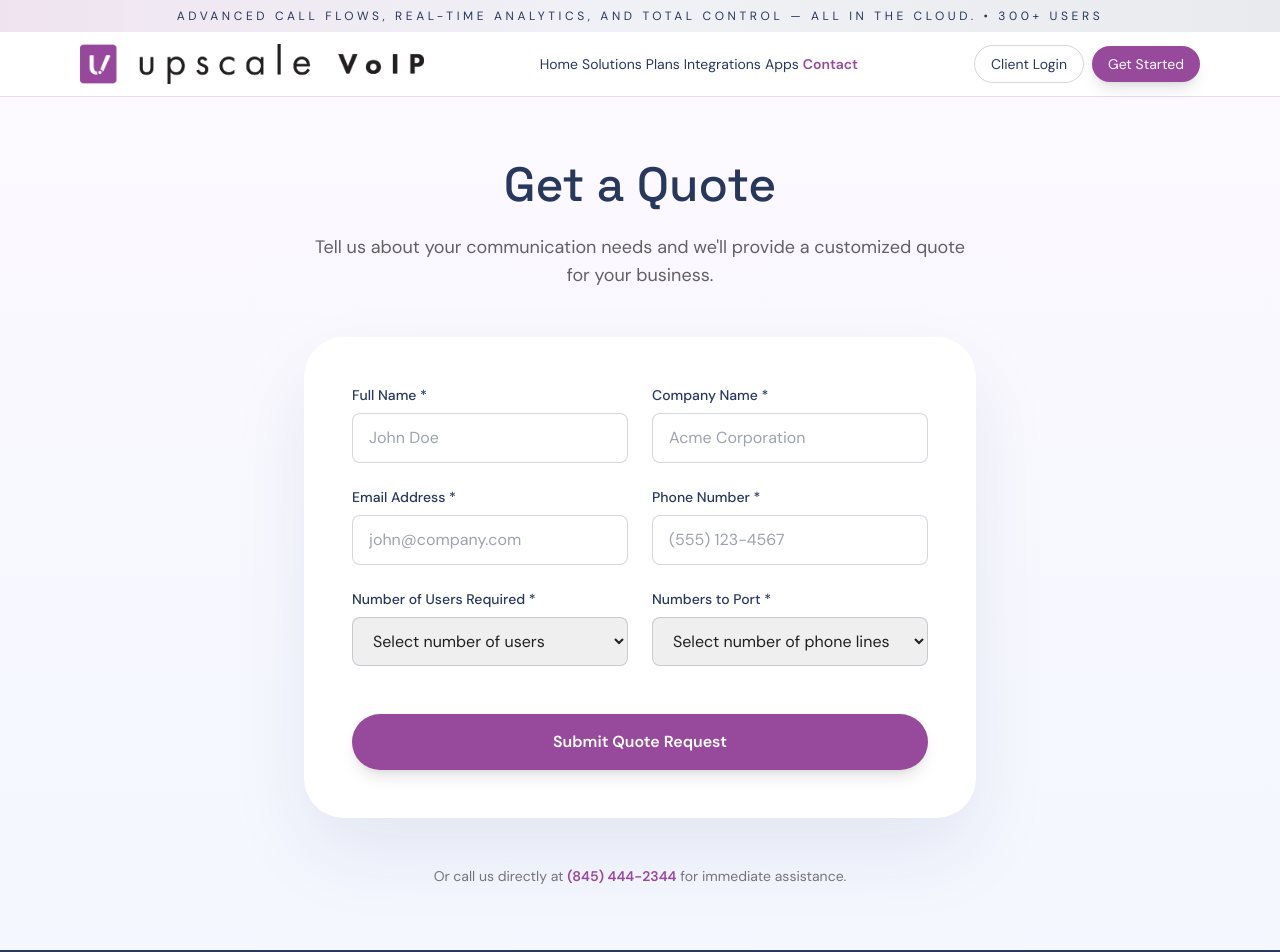
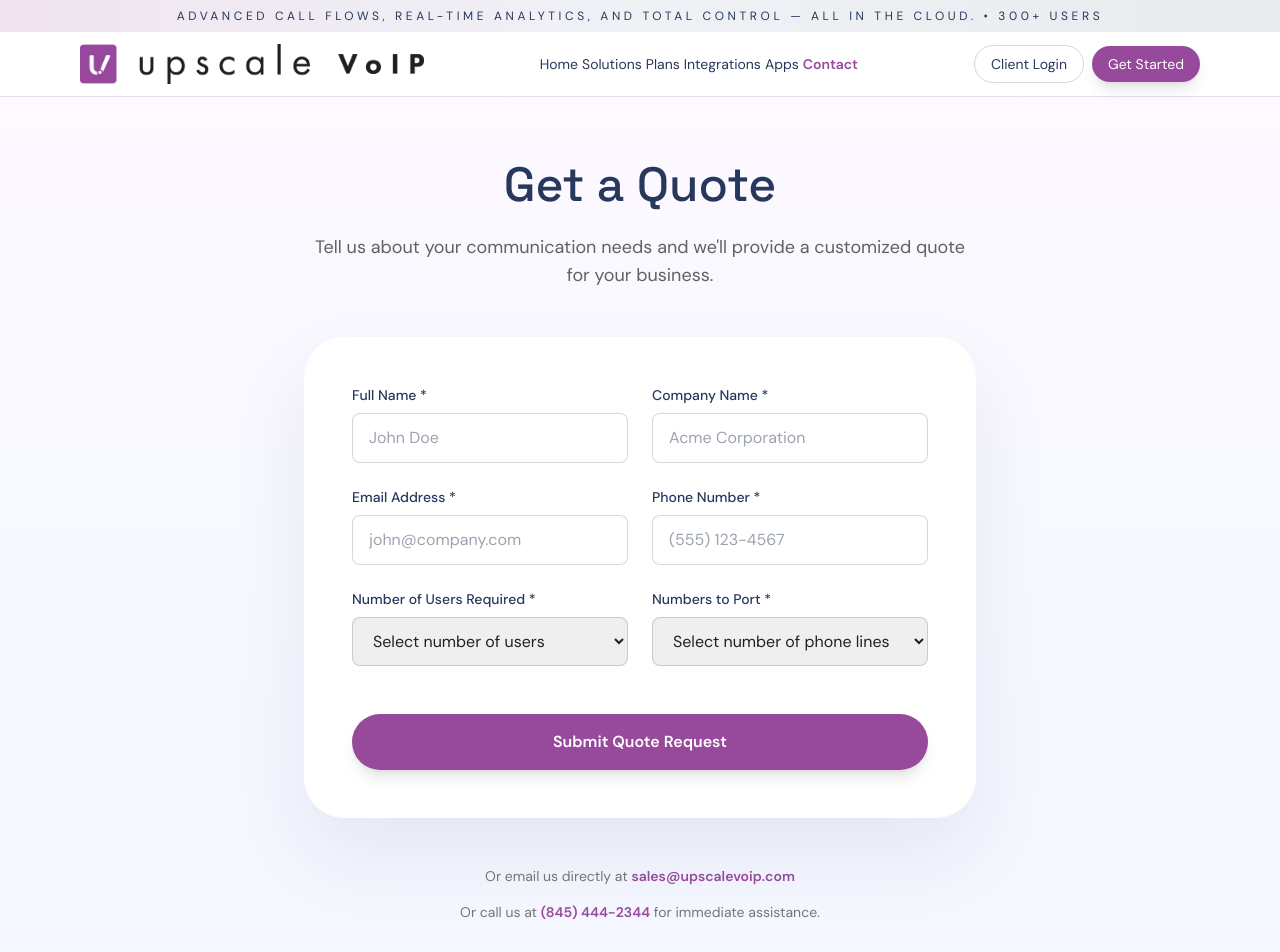
Before and after one commit to jriverasanz/upscale-voip-website, a React (Vite) app: page /upscale-voip-website/contact in a window 1280 px wide. Shown: the top 952 px of the page. Built offline with nearby package versions, Linux system fonts and the light colour scheme.

Commit message:
Add visible email link to contact page

```diff
--- a/src/pages/Contact.jsx
+++ b/src/pages/Contact.jsx
@@ -204,9 +204,18 @@ function Contact() {
             </form>
           </div>
 
-          <div className="mt-12 text-center">
+          <div className="mt-12 text-center space-y-4">
             <p className="text-brand-charcoal/60 text-sm">
-              Or call us directly at{" "}
+              Or email us directly at{" "}
+              <a
+                href="mailto:sales@upscalevoip.com"
+                className="text-brand-violet font-semibold hover:underline"
+              >
+                sales@upscalevoip.com
+              </a>
+            </p>
+            <p className="text-brand-charcoal/60 text-sm">
+              Or call us at{" "}
               <a
                 href="tel:+18454442344"
                 className="text-brand-violet font-semibold hover:underline"
```
